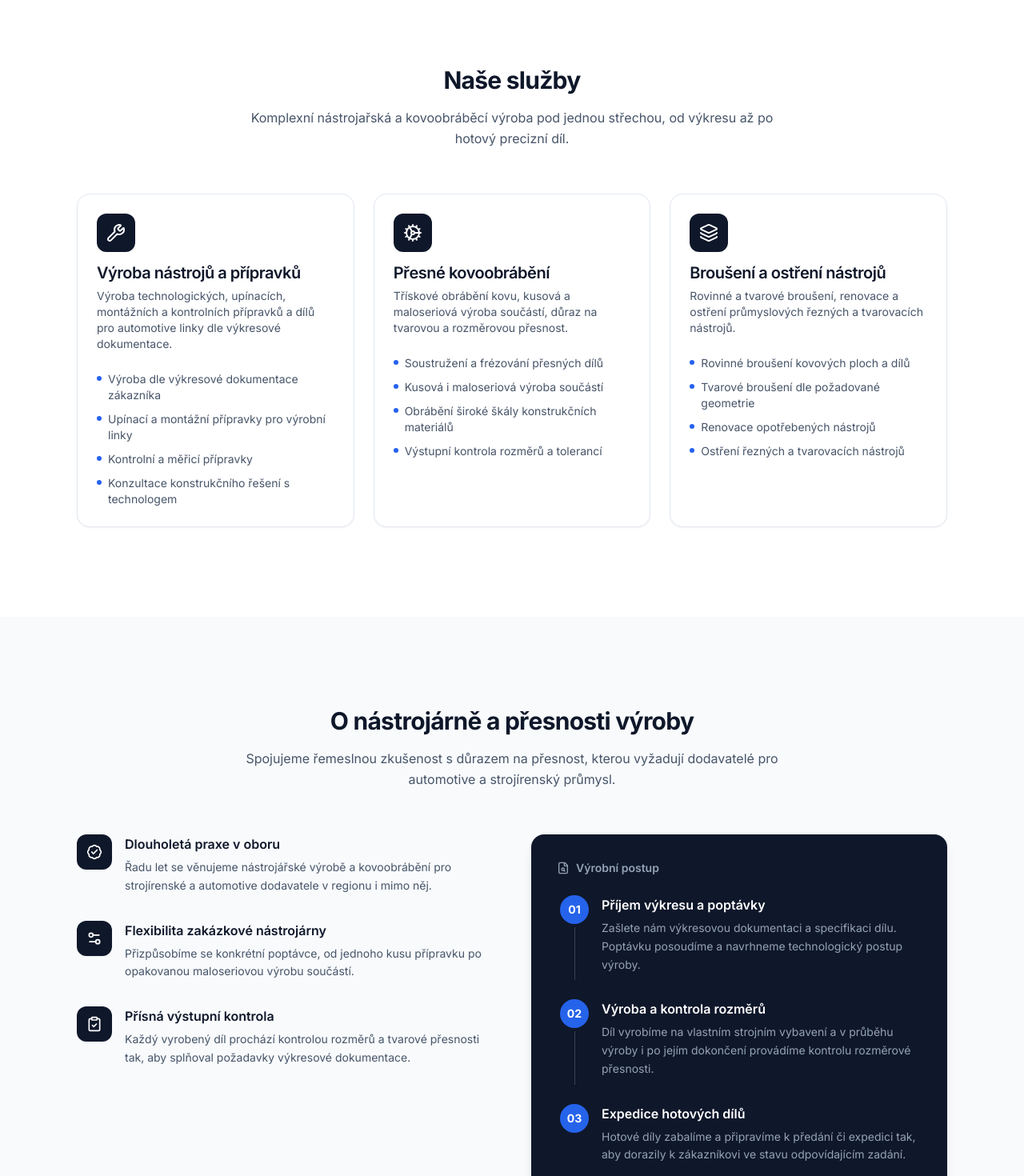
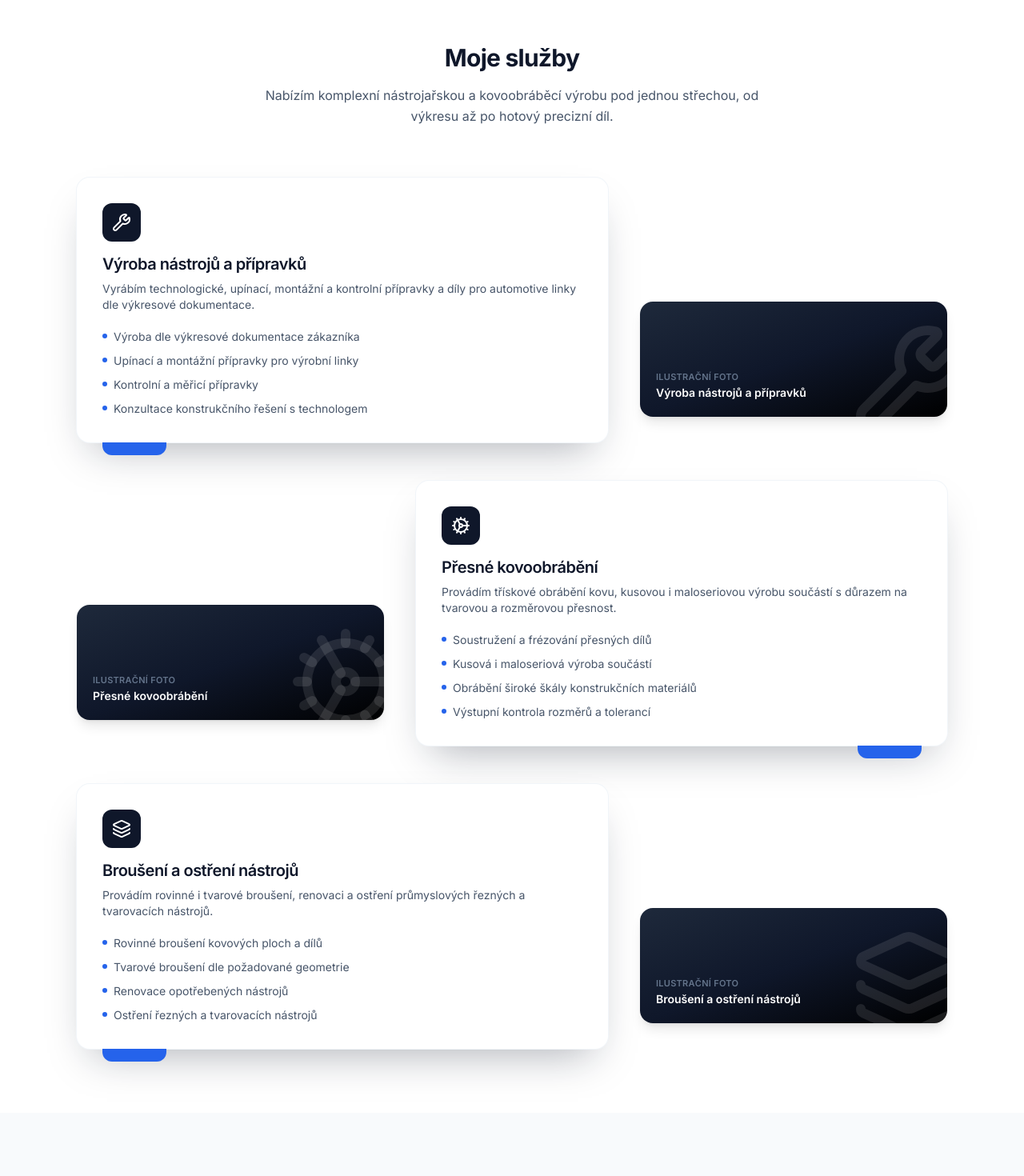
Before and after one commit to L1xor/Vorlick-, a Next.js app: page / in a window 1280 px wide. Shown: the part 660-2130 px from the top of the page at 80% size. Built offline with nearby package versions, Linux system fonts and the light colour scheme.

Commit message:
Edit služeb

```diff
--- a/src/app/layout.tsx
+++ b/src/app/layout.tsx
@@ -12,7 +12,7 @@ const inter = Inter({
 export const metadata: Metadata = {
   title: "Jiří Vorlický | Nástrojárna a kovoobrábění Dolní Řasnice",
   description:
-    "Zakázková výroba nástrojů a přípravků pro automotive, přesné broušení nástrojů a zakázkové kovoobrábění ve Frýdlantském výběžku a Libereckém kraji. Provozovna Dolní Řasnice.",
+    "Jsem Jiří Vorlický a vyrábím nástroje a přípravky pro automotive, provádím přesné broušení nástrojů a zakázkové kovoobrábění ve Frýdlantském výběžku a Libereckém kraji. Provozovnu mám v Dolní Řasnici.",
   keywords: [
     "nástrojárna",
     "kovoobrábění",
@@ -32,7 +32,7 @@ export const metadata: Metadata = {
   openGraph: {
     title: "Jiří Vorlický | Nástrojárna a kovoobrábění Dolní Řasnice",
     description:
-      "Zakázková výroba nástrojů a přípravků pro automotive, přesné broušení nástrojů a zakázkové kovoobrábění ve Frýdlantském výběžku.",
+      "Vyrábím nástroje a přípravky pro automotive, provádím přesné broušení nástrojů a zakázkové kovoobrábění ve Frýdlantském výběžku.",
     locale: "cs_CZ",
     type: "website",
   },
--- a/src/components/layout/Footer.tsx
+++ b/src/components/layout/Footer.tsx
@@ -53,7 +53,7 @@ export default function Footer() {
               Nástrojárna a zakázkové kovoobrábění · Dolní Řasnice
             </p>
             <p className="mt-4 text-sm leading-relaxed text-slate-400">
-              Zakázková výroba nástrojů, přípravků a přesné kovoobrábění pro
+              Vyrábím nástroje, přípravky a provádím přesné kovoobrábění pro
               automotive a strojírenský průmysl na Frýdlantsku.
             </p>
             <div className="mt-6 space-y-1 text-xs text-slate-500">
@@ -116,7 +116,7 @@ export default function Footer() {
 
         <div className="mt-12 flex flex-col gap-3 border-t border-slate-800 pt-6 text-xs text-slate-500 sm:flex-row sm:items-center sm:justify-between">
           <p>© {currentYear} Jiří Vorlický. Všechna práva vyhrazena.</p>
-          <p>Nástrojárna a kovoobrábění pro automotive a strojírenství</p>
+          <p>Moje nástrojárna a kovoobrábění pro automotive a strojírenství</p>
         </div>
       </div>
     </footer>
--- a/src/components/sections/PrecisionSection.tsx
+++ b/src/components/sections/PrecisionSection.tsx
@@ -18,19 +18,19 @@ const RELIABILITY_POINTS: ReliabilityPoint[] = [
     icon: BadgeCheck,
     title: "Dlouholetá praxe v oboru",
     description:
-      "Řadu let se věnujeme nástrojářské výrobě a kovoobrábění pro strojírenské a automotive dodavatele v regionu i mimo něj.",
+      "Řadu let se věnuji nástrojářské výrobě a kovoobrábění pro strojírenské a automotive dodavatele v regionu i mimo něj.",
   },
   {
     icon: Settings2,
     title: "Flexibilita zakázkové nástrojárny",
     description:
-      "Přizpůsobíme se konkrétní poptávce, od jednoho kusu přípravku po opakovanou maloseriovou výrobu součástí.",
+      "Přizpůsobím se konkrétní poptávce, od jednoho kusu přípravku po opakovanou maloseriovou výrobu součástí.",
   },
   {
     icon: ClipboardCheck,
     title: "Přísná výstupní kontrola",
     description:
-      "Každý vyrobený díl prochází kontrolou rozměrů a tvarové přesnosti tak, aby splňoval požadavky výkresové dokumentace.",
+      "Každý vyrobený díl u mě prochází kontrolou rozměrů a tvarové přesnosti tak, aby splňoval požadavky výkresové dokumentace.",
   },
 ];
 
@@ -39,19 +39,19 @@ const PROCESS_STEPS: ProcessStep[] = [
     number: "01",
     title: "Příjem výkresu a poptávky",
     description:
-      "Zašlete nám výkresovou dokumentaci a specifikaci dílu. Poptávku posoudíme a navrhneme technologický postup výroby.",
+      "Zašlete mi výkresovou dokumentaci a specifikaci dílu. Poptávku posoudím a navrhnu technologický postup výroby.",
   },
   {
     number: "02",
     title: "Výroba a kontrola rozměrů",
     description:
-      "Díl vyrobíme na vlastním strojním vybavení a v průběhu výroby i po jejím dokončení provádíme kontrolu rozměrové přesnosti.",
+      "Díl vyrobím na vlastním strojním vybavení a v průběhu výroby i po jejím dokončení provádím kontrolu rozměrové přesnosti.",
   },
   {
     number: "03",
     title: "Expedice hotových dílů",
     description:
-      "Hotové díly zabalíme a připravíme k předání či expedici tak, aby dorazily k zákazníkovi ve stavu odpovídajícím zadání.",
+      "Hotové díly zabalím a připravím k předání či expedici tak, aby dorazily k zákazníkovi ve stavu odpovídajícím zadání.",
   },
 ];
 
@@ -64,8 +64,8 @@ export default function PrecisionSection() {
             O nástrojárně a přesnosti výroby
           </h2>
           <p className="mt-4 text-base leading-relaxed text-slate-600">
-            Spojujeme řemeslnou zkušenost s důrazem na přesnost, kterou
-            vyžadují dodavatelé pro automotive a strojírenský průmysl.
+            Spojuji řemeslnou zkušenost s důrazem na přesnost, kterou vyžadují
+            dodavatelé pro automotive a strojírenský průmysl.
           </p>
         </div>
 
@@ -120,7 +120,7 @@ export default function PrecisionSection() {
             </ol>
             <div className="mt-2 flex items-center gap-2 rounded-lg bg-slate-800 p-3 text-sm text-blue-300">
               <PackageCheck className="h-4 w-4 flex-shrink-0" />
-              <span>Hotové díly předáváme pouze po ověření shody s dokumentací.</span>
+              <span>Hotové díly předávám pouze po ověření shody s dokumentací.</span>
             </div>
           </div>
         </div>
--- a/src/components/sections/ServicesSection.tsx
+++ b/src/components/sections/ServicesSection.tsx
@@ -1,13 +1,7 @@
 import type { LucideIcon } from "lucide-react";
 import { Cog, Layers, Wrench } from "lucide-react";
 
-import {
-  Card,
-  CardContent,
-  CardDescription,
-  CardHeader,
-  CardTitle,
-} from "@/components/ui/card";
+import { cn } from "@/lib/utils";
 
 interface ServiceItem {
   icon: LucideIcon;
@@ -21,7 +15,7 @@ const SERVICES: ServiceItem[] = [
     icon: Wrench,
     title: "Výroba nástrojů a přípravků",
     description:
-      "Výroba technologických, upínacích, montážních a kontrolních přípravků a dílů pro automotive linky dle výkresové dokumentace.",
+      "Vyrábím technologické, upínací, montážní a kontrolní přípravky a díly pro automotive linky dle výkresové dokumentace.",
     specs: [
       "Výroba dle výkresové dokumentace zákazníka",
       "Upínací a montážní přípravky pro výrobní linky",
@@ -33,7 +27,7 @@ const SERVICES: ServiceItem[] = [
     icon: Cog,
     title: "Přesné kovoobrábění",
     description:
-      "Třískové obrábění kovu, kusová a maloseriová výroba součástí, důraz na tvarovou a rozměrovou přesnost.",
+      "Provádím třískové obrábění kovu, kusovou i maloseriovou výrobu součástí s důrazem na tvarovou a rozměrovou přesnost.",
     specs: [
       "Soustružení a frézování přesných dílů",
       "Kusová i maloseriová výroba součástí",
@@ -45,7 +39,7 @@ const SERVICES: ServiceItem[] = [
     icon: Layers,
     title: "Broušení a ostření nástrojů",
     description:
-      "Rovinné a tvarové broušení, renovace a ostření průmyslových řezných a tvarovacích nástrojů.",
+      "Provádím rovinné i tvarové broušení, renovaci a ostření průmyslových řezných a tvarovacích nástrojů.",
     specs: [
       "Rovinné broušení kovových ploch a dílů",
       "Tvarové broušení dle požadované geometrie",
@@ -61,31 +55,39 @@ export default function ServicesSection() {
       <div className="mx-auto max-w-6xl px-4 sm:px-6 lg:px-8">
         <div className="mx-auto max-w-2xl text-center">
           <h2 className="text-2xl font-bold tracking-tight text-slate-900 sm:text-3xl">
-            Naše služby
+            Moje služby
           </h2>
           <p className="mt-4 text-base leading-relaxed text-slate-600">
-            Komplexní nástrojařská a kovoobráběcí výroba pod jednou střechou,
-            od výkresu až po hotový precizní díl.
+            Nabízím komplexní nástrojařskou a kovoobráběcí výrobu pod jednou
+            střechou, od výkresu až po hotový precizní díl.
           </p>
         </div>
 
-        <div className="mt-14 grid grid-cols-1 gap-6 md:grid-cols-3">
-          {SERVICES.map((service) => {
+        <div className="mt-16 space-y-16 sm:space-y-20">
+          {SERVICES.map((service, index) => {
             const Icon = service.icon;
+            const isReversed = index % 2 === 1;
+
             return (
-              <Card
+              <div
                 key={service.title}
-                className="group border-slate-200 transition-colors hover:border-blue-300 hover:shadow-md"
+                className={cn(
+                  "flex flex-col gap-6 md:flex-row md:items-end md:gap-10",
+                  isReversed && "md:flex-row-reverse"
+                )}
               >
-                <CardHeader>
-                  <div className="mb-2 flex h-12 w-12 items-center justify-center rounded-xl bg-slate-900 text-white transition-colors group-hover:bg-blue-600">
+                {/* Vyvýšený "schod" s textem */}
+                <div className="relative z-10 flex-1 rounded-2xl bg-white p-8 shadow-[0_25px_50px_-20px_rgba(15,23,42,0.35)] ring-1 ring-slate-100 md:-mb-8">
+                  <div className="mb-4 flex h-12 w-12 items-center justify-center rounded-xl bg-slate-900 text-white">
                     <Icon className="h-6 w-6" />
                   </div>
-                  <CardTitle>{service.title}</CardTitle>
-                  <CardDescription>{service.description}</CardDescription>
-                </CardHeader>
-                <CardContent>
-                  <ul className="space-y-2.5">
+                  <h3 className="text-xl font-semibold leading-tight tracking-tight text-slate-900">
+                    {service.title}
+                  </h3>
+                  <p className="mt-2 text-sm text-slate-600">
+                    {service.description}
+                  </p>
+                  <ul className="mt-5 space-y-2.5">
                     {service.specs.map((spec) => (
                       <li
                         key={spec}
@@ -96,8 +98,33 @@ export default function ServicesSection() {
                       </li>
                     ))}
                   </ul>
-                </CardContent>
-              </Card>
+
+                  {/* Nášlapná hrana schodu */}
+                  <span
+                    aria-hidden="true"
+                    className={cn(
+                      "absolute -bottom-4 h-4 w-20 rounded-b-lg bg-blue-600",
+                      isReversed ? "right-8" : "left-8"
+                    )}
+                  />
+                </div>
+
+                {/* Ilustrační fotka "na zemi" vedle schodu */}
+                <div className="relative h-40 flex-1 overflow-hidden rounded-2xl bg-gradient-to-br from-slate-800 via-slate-900 to-black shadow-lg md:h-36 md:max-w-sm">
+                  <Icon
+                    aria-hidden="true"
+                    className="absolute -bottom-6 -right-6 h-36 w-36 text-white/10"
+                  />
+                  <div className="absolute inset-x-0 bottom-0 p-5">
+                    <p className="text-[11px] font-semibold uppercase tracking-wide text-slate-500">
+                      Ilustrační foto
+                    </p>
+                    <p className="mt-0.5 text-sm font-semibold text-white">
+                      {service.title}
+                    </p>
+                  </div>
+                </div>
+              </div>
             );
           })}
         </div>
```
Also changed, not shown: src/components/sections/ContactSection.tsx (+8 -8 lines), src/components/sections/HeroSection.tsx (+4 -4 lines).
